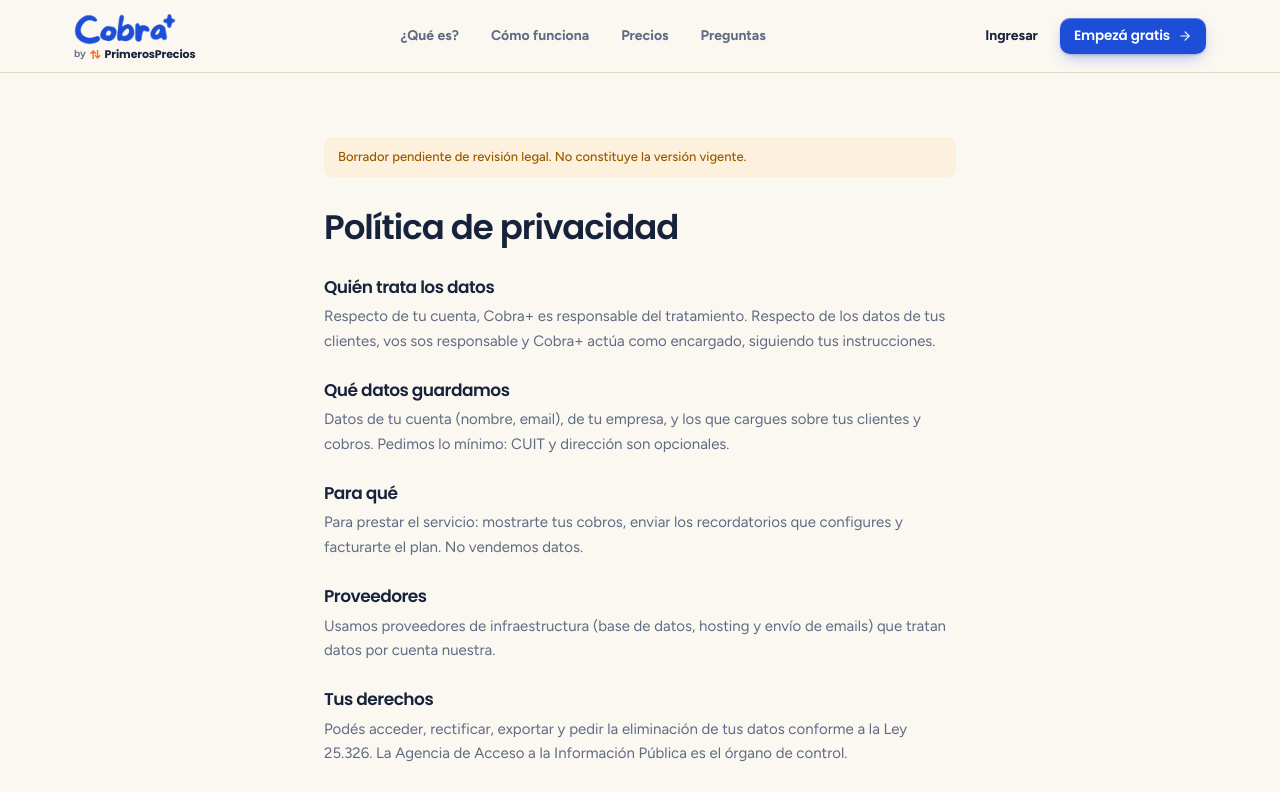
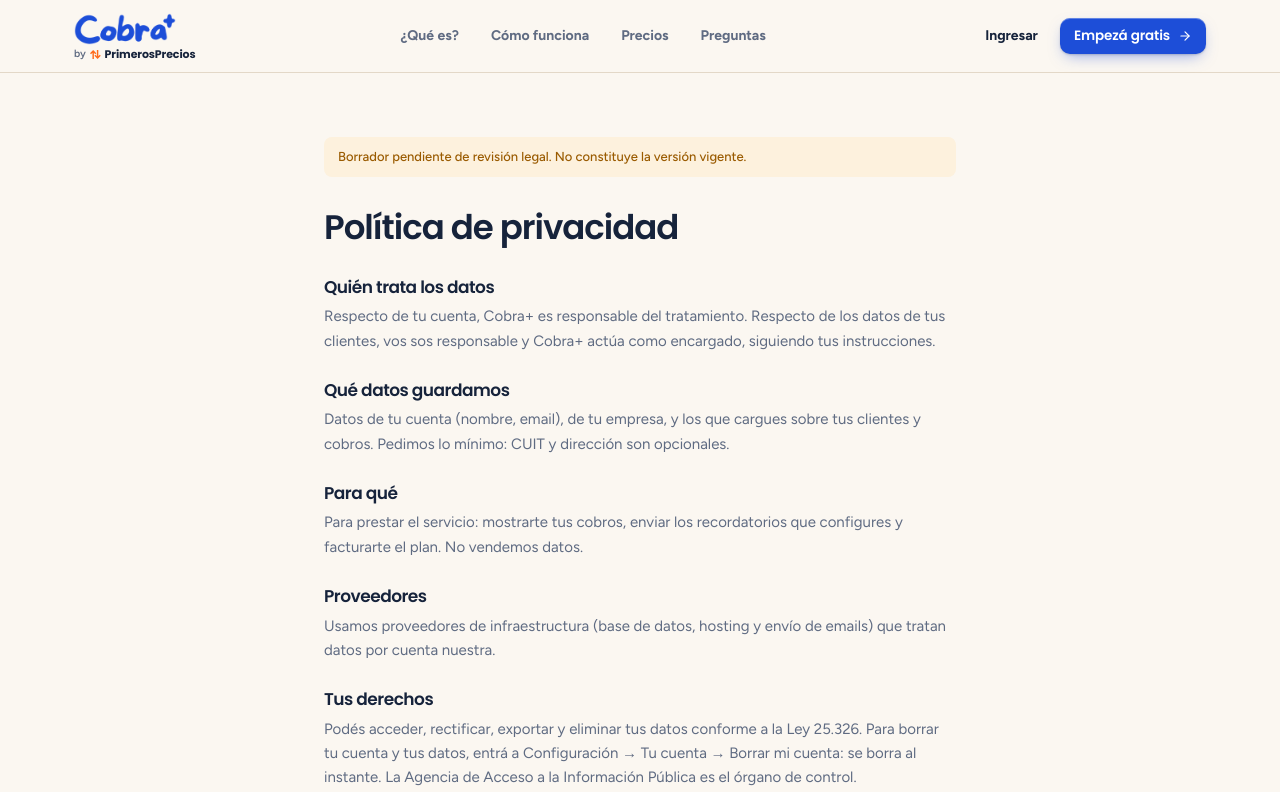
Before and after one commit to 0LMC0/cobra-, a Next.js app: page /legal/privacidad in a window 1280 px wide. Shown: the top 792 px of the page. Built offline with nearby package versions, Linux system fonts and the light colour scheme; no server answers.

Commit message:
Privacidad: como borrar la cuenta

```diff
--- a/src/app/(marketing)/legal/[doc]/page.tsx
+++ b/src/app/(marketing)/legal/[doc]/page.tsx
@@ -24,7 +24,7 @@ const DOCS = {
       ['Qué datos guardamos', 'Datos de tu cuenta (nombre, email), de tu empresa, y los que cargues sobre tus clientes y cobros. Pedimos lo mínimo: CUIT y dirección son opcionales.'],
       ['Para qué', 'Para prestar el servicio: mostrarte tus cobros, enviar los recordatorios que configures y facturarte el plan. No vendemos datos.'],
       ['Proveedores', 'Usamos proveedores de infraestructura (base de datos, hosting y envío de emails) que tratan datos por cuenta nuestra.'],
-      ['Tus derechos', 'Podés acceder, rectificar, exportar y pedir la eliminación de tus datos conforme a la Ley 25.326. La Agencia de Acceso a la Información Pública es el órgano de control.'],
+      ['Tus derechos', 'Podés acceder, rectificar, exportar y eliminar tus datos conforme a la Ley 25.326. Para borrar tu cuenta y tus datos, entrá a Configuración → Tu cuenta → Borrar mi cuenta: se borra al instante. La Agencia de Acceso a la Información Pública es el órgano de control.'],
       ['Seguridad', 'Aislamos los datos de cada empresa, ciframos las conexiones y registramos los cambios financieros. Ningún sistema es infalible; te avisaremos ante incidentes que te afecten.'],
     ],
   },
```
